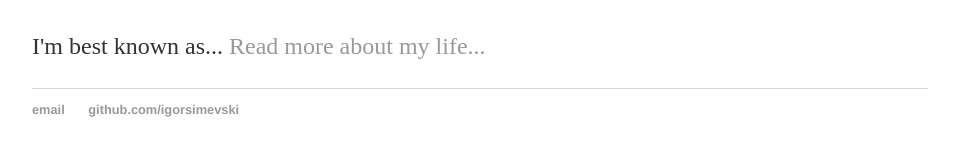
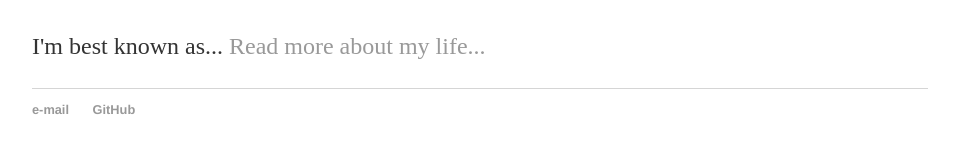
Before and after one commit to igorsimevski/igorsimevski.github.io, a Jekyll site: the page built from index.html, in a window 1280 px wide. Shown: the part 167-323 px from the top of the page, without its empty margins (160-1119 px from the left). Built offline with Jekyll 4.4.1, drawn with Linux system fonts in a browser that asks for light colours.

Commit message:
Update default.html

```diff
--- a/_layouts/default.html
+++ b/_layouts/default.html
@@ -21,8 +21,8 @@
 			</div><!-- /.container -->
 			<footer>
 	    		<ul>
-	        		<li><a href="mailto:i.simevski@gmail.com">email</a></li>
-	        		<li><a href="https://github.com/igorsimevski">github.com/igorsimevski</a></li>
+	        		<li><a href="mailto:i.simevski@gmail.com">e-mail</a></li>
+	        		<li><a href="https://github.com/igorsimevski">GitHub</a></li>
 				</ul>
 			</footer>
 		</body>
```
